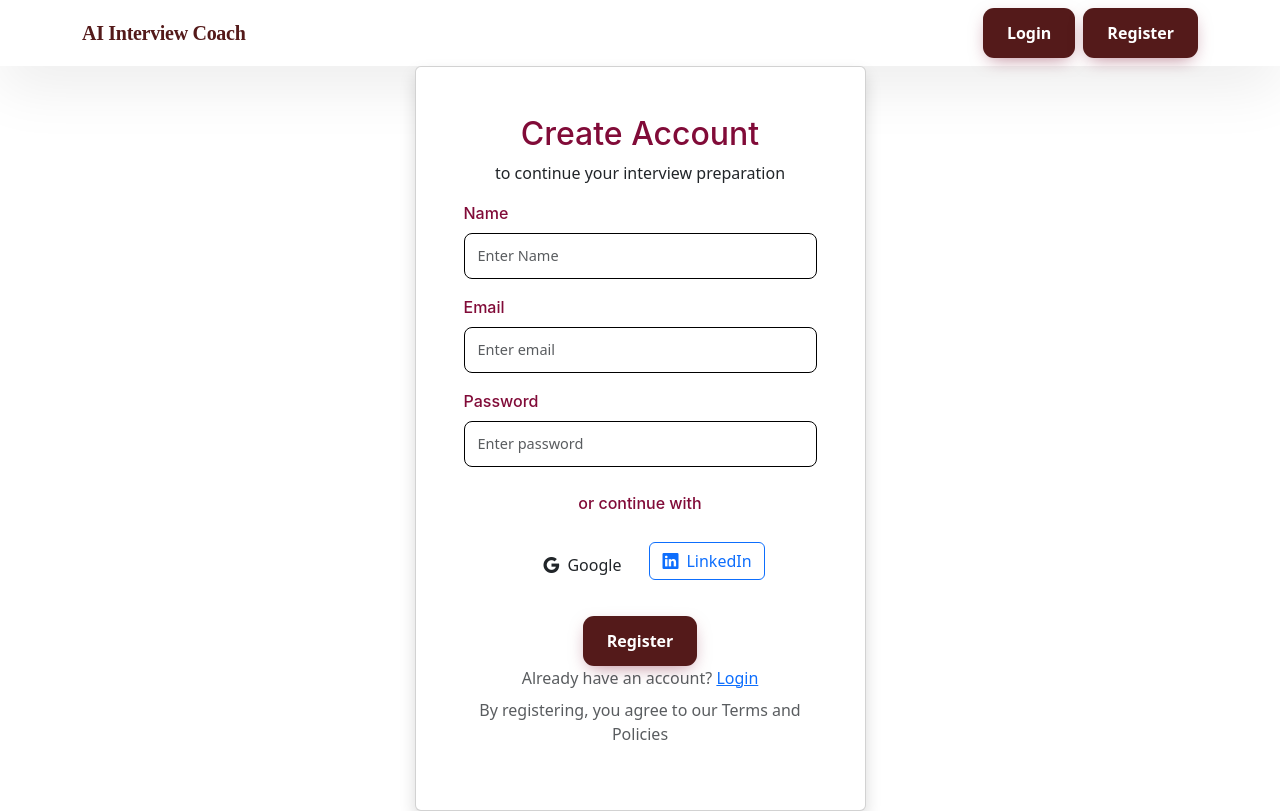
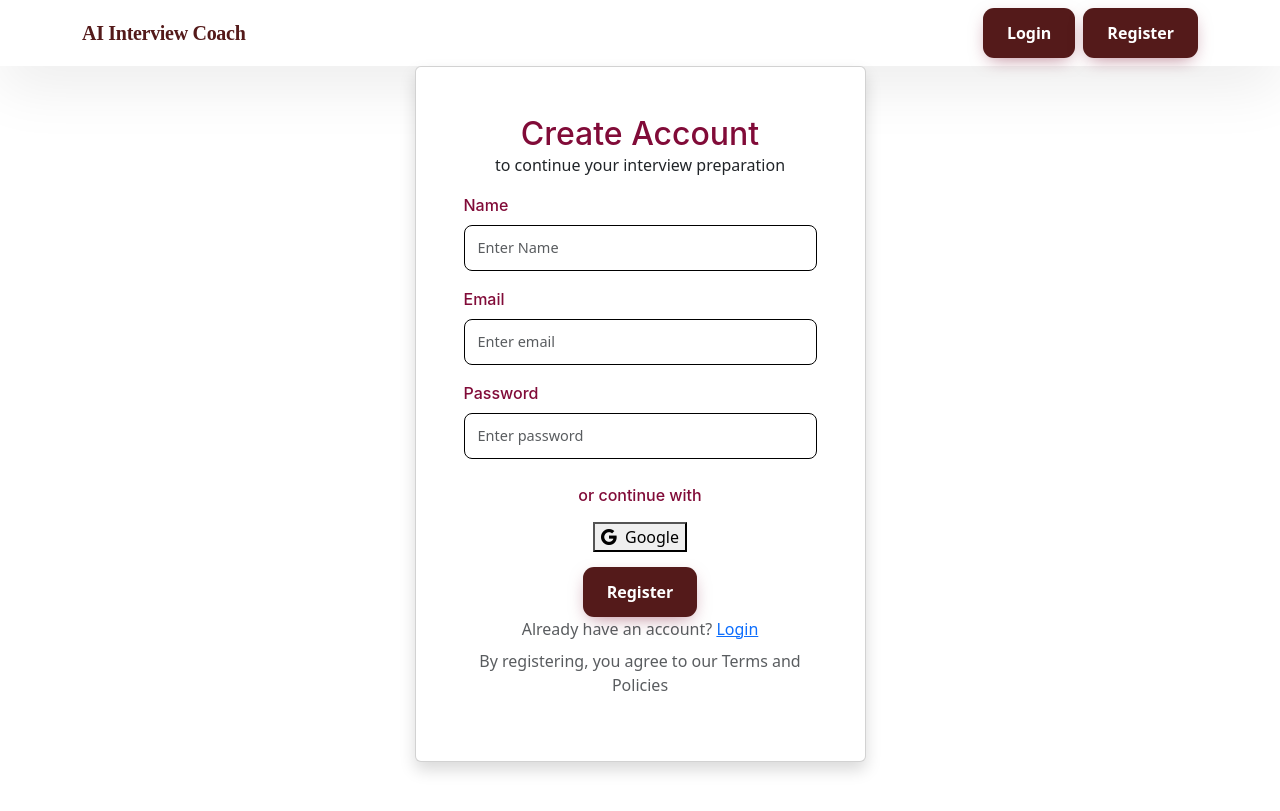
Before and after one commit to Dikshasisodia31/AI_Interview_Assistant, a React (Vite) app in the folder ai-interview-coach/: page /register in a window 1280 px wide. Built offline with nearby package versions, Linux system fonts and the light colour scheme.

Commit message:
Set up a complete session

```diff
--- a/ai-interview-coach/src/pages/Auth/Register.jsx
+++ b/ai-interview-coach/src/pages/Auth/Register.jsx
@@ -44,7 +44,7 @@ const Register = () => {
             <div className="card shadow border-90">
               <div className="card-body p-5">
 
-                <h2 className="head1 text-center mb-2">
+                <h2 className="head1 text-center m-0">
                   Create Account
                 </h2>
                 <p className='text-center'>to continue your interview preparation</p>
@@ -91,22 +91,22 @@ const Register = () => {
                     />
                   </div>
 
-                  <div className="text-center my-4">
+                  {/* <div className="text-center my-4"> */}
 
-                    <p className="head1">or continue with</p>
-                    <div className="icons text-center">
-                      <button className="google-btn btn w-40 mb-2">
+                    <p className="head1 text-center m-0">or continue with</p>
+                    <div className="icons text-center m-0">
+                      <button className="google-btn btn-primary w-40">
                         <i className="bi bi-google me-2"></i>
                         Google
                       </button>
 
-                      <button className="btn btn-outline-primary w-40">
+                      {/* <button className="btn btn-outline-primary w-40">
                         <i className="bi bi-linkedin me-2"></i>
                         LinkedIn
-                      </button>
-                    </div>
+                      </button> */}
+                  </div>
 
-                  </div>
+                  {/* </div> */}
 
                   <div className="text-center">
                     <button className='btn btns btn-outline-light width-100'>Register</button>
--- a/ai-interview-coach/src/pages/Interview/InterviewSession.jsx
+++ b/ai-interview-coach/src/pages/Interview/InterviewSession.jsx
@@ -1,6 +1,6 @@
 import React from 'react'
 import { useEffect, useState } from 'react';
-import { useNavigate,useParams } from 'react-router-dom';
+import { useNavigate, useParams } from 'react-router-dom';
 import api from '../../services/api';
 
 const InterviewSession = () => {
@@ -39,11 +39,17 @@ const InterviewSession = () => {
     const handleAnswerChange = (e) => {
         console.log(e.target.value);
 
-        const updatedInterview = { ...interview };
+        const updatedQuestions = [...interview.questions];
 
-        updatedInterview.questions[currentQuestion].answer = e.target.value;
+        updatedQuestions[currentQuestion] = {
+            ...updatedQuestions[currentQuestion],
+            answer: e.target.value,
+        };
 
-        setInterview(updatedInterview);
+        setInterview({
+            ...interview,
+            questions: updatedQuestions,
+        });
     };
 
     const handlePrev = () => {
@@ -61,9 +67,9 @@ const InterviewSession = () => {
 
     const handleSubmitInterview = async () => {
         try {
-            //   await api.put(`/interviews/${id}/submit`,{
-            //     questions : interview.questions,
-            //   })
+            await api.put(`interviews/${id}/submit`, {
+                questions: interview.questions,
+            })
             navigate(`/interview/result/${id}`);
         } catch (err) {
             console.log(err);
@@ -96,13 +102,13 @@ const InterviewSession = () => {
                             </div>
                             <button disabled={currentQuestion == 0}
                                 onClick={handlePrev}
-                                className='btns mt-3'
+                                className='btns mt-3 m-3'
                             >Previous
                             </button>
 
                             {currentQuestion === interview.questions.length - 1 ? (
                                 <button
-                                    className='btns btn btn-outline-light mt-4'
+                                    className='btns btn btn-outline-light mt-3'
                                     onClick={handleSubmitInterview}>
                                     Submit Interview
                                 </button>
@@ -111,7 +117,7 @@ const InterviewSession = () => {
                                     disabled={currentQuestion == interview.questions.length - 1}
                                     onClick={handleNext}
                                     className='btns'
-                                    >
+                                >
                                     Next
                                 </button>
                             )}
```
